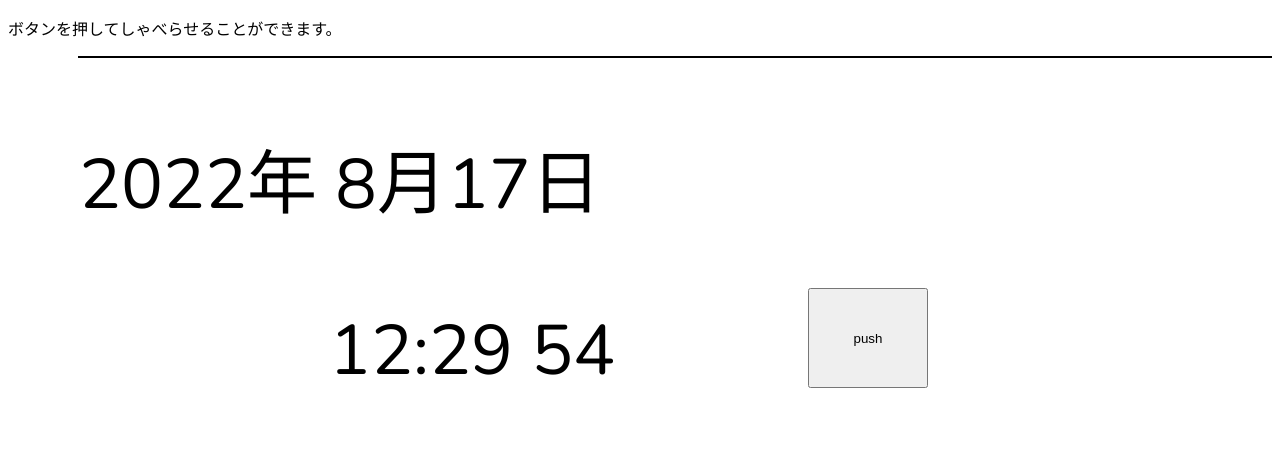
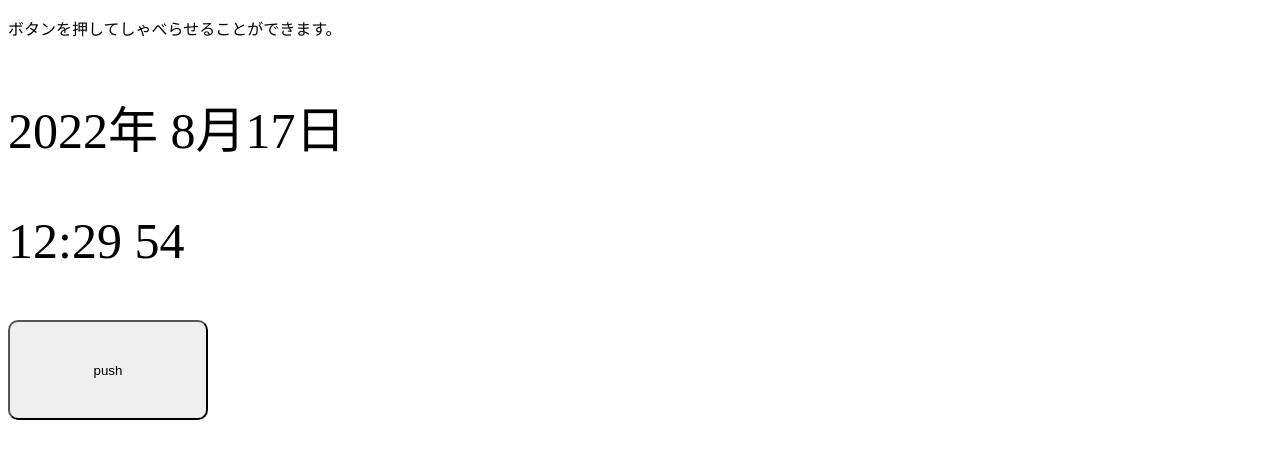
Before and after one commit to Izu-TABI/speak_clock, a plain HTML site: page index.html in a window 1280 px wide. Drawn offline with nearby package versions, Linux system fonts and the light colour scheme.

Commit message:
Add files via upload

```diff
--- a/script.js
+++ b/script.js
@@ -48,15 +48,16 @@ function textChangeHello(){
         MinutesTextChange = 'ふん、'
     }
     if(todayHours < 12){
-        text = 'おはようございます。'+'現在時刻は、'+todayHours+'時、'+todayMinutes+MinutesTextChange+todaySeconds+'秒です';
+        text = 'おはようございます、'+'現在時刻は、'+todayHours+'時、'+todayMinutes+MinutesTextChange+'です';
     } else if(todayHours >= 12 && todayHours < 18) {
-        text = 'こんにちは。'+'現在時刻は、'+todayHours+'時、'+todayMinutes+MinutesTextChange+todaySeconds+'秒です';
+        text = 'こんにちは、'+'現在時刻は、'+todayHours+'時、'+todayMinutes+MinutesTextChange+'です';
     } else {
-        text = 'こんばんは。'+'現在時刻は、'+todayHours+'時、'+todayMinutes+MinutesTextChange+todaySeconds+'秒です';
+        text = 'こんばんは、'+'現在時刻は、'+todayHours+'時、'+todayMinutes+MinutesTextChange+'です';
     }
 }
 
 function speak(){
+
     textChangeHello();
     speechSynthesis.speak(new SpeechSynthesisUtterance(text));
 }
--- a/style.css
+++ b/style.css
@@ -2,29 +2,13 @@
 
 .button
 {
-    position: relative;
-    left: 800px;
-    top: 230px;
+    width: 200px;
     height: 100px;
-    width: 120px;
-
+    border-radius: 10px;
+    cursor: pointer;
 }
 
 #timer
 {
-    margin-left: 70px;
-    border: 1px solid black;
+    font-size: 50px;
 }
-
-.timer
-{
-    font-size: 70px;
-    font-family: 'Nunito', sans-serif;
-    position: absolute;
-    display: inline;
-}
-
-#timesId{
-    position:relative;
-    left: 250px;
-}
```
Also changed, not shown: index.html (line endings or trailing spaces).
